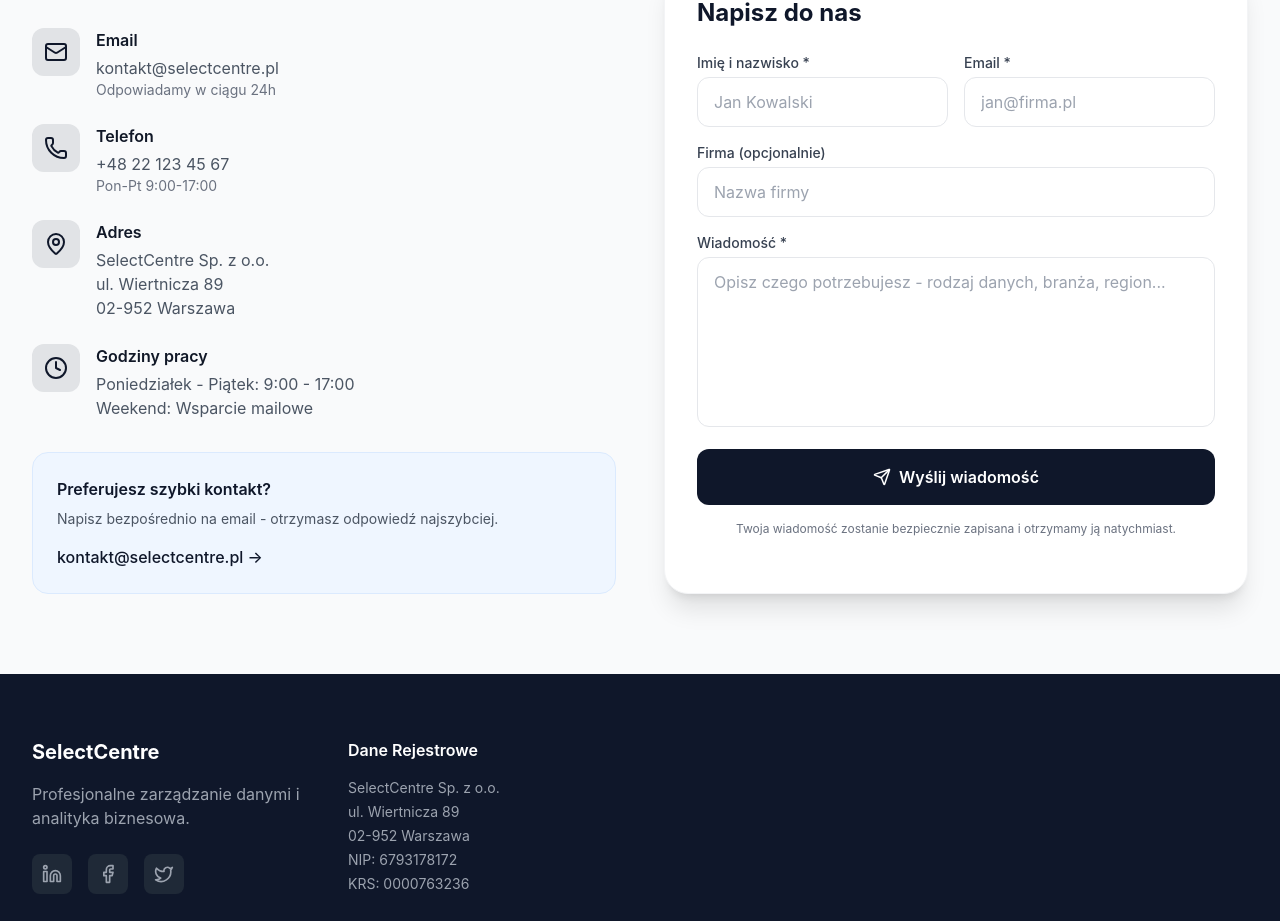
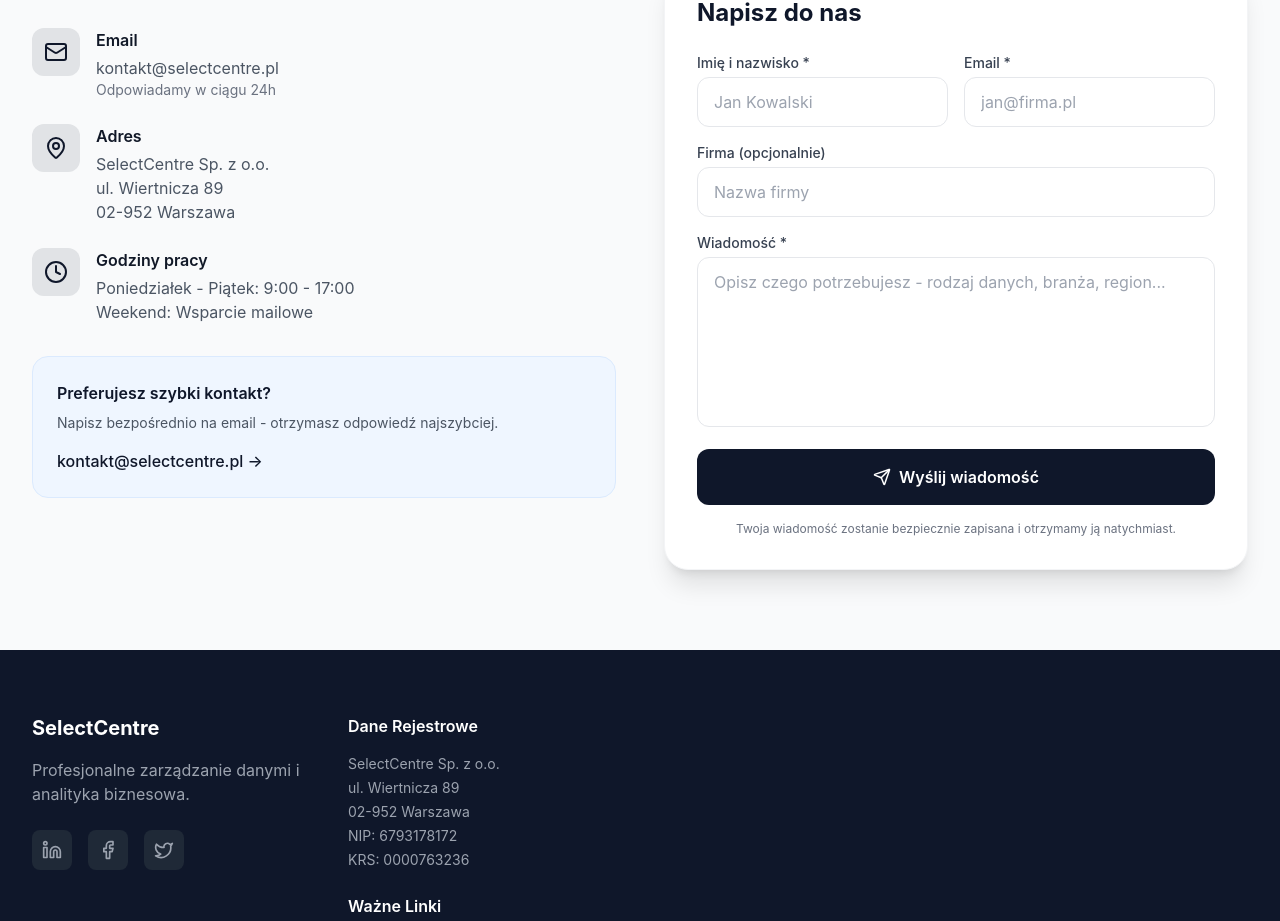
Before and after one commit to selectpilot/selectcentre-v2, a React (Vite) app: page / in a window 1280 px wide. Shown: the part 7736-8657 px from the top of the page. Built offline with nearby package versions, Linux system fonts and the light colour scheme; no server answers.

Commit message:
Usunięcie sekcji z numerem telefonu z ContactSection

```diff
--- a/src/components/ContactSection.jsx
+++ b/src/components/ContactSection.jsx
@@ -89,16 +89,6 @@ const ContactSection = () => {
                 </div>
               </div>
 
-              <div className="flex items-start gap-4">
-                <div className="w-12 h-12 bg-navy/10 rounded-xl flex items-center justify-center flex-shrink-0">
-                  <Phone className="w-6 h-6 text-navy" />
-                </div>
-                <div>
-                  <h4 className="font-semibold text-gray-900 mb-1">Telefon</h4>
-                  <p className="text-gray-600">+48 22 123 45 67</p>
-                  <p className="text-sm text-gray-500">Pon-Pt 9:00-17:00</p>
-                </div>
-              </div>
 
               <div className="flex items-start gap-4">
                 <div className="w-12 h-12 bg-navy/10 rounded-xl flex items-center justify-center flex-shrink-0">
```
